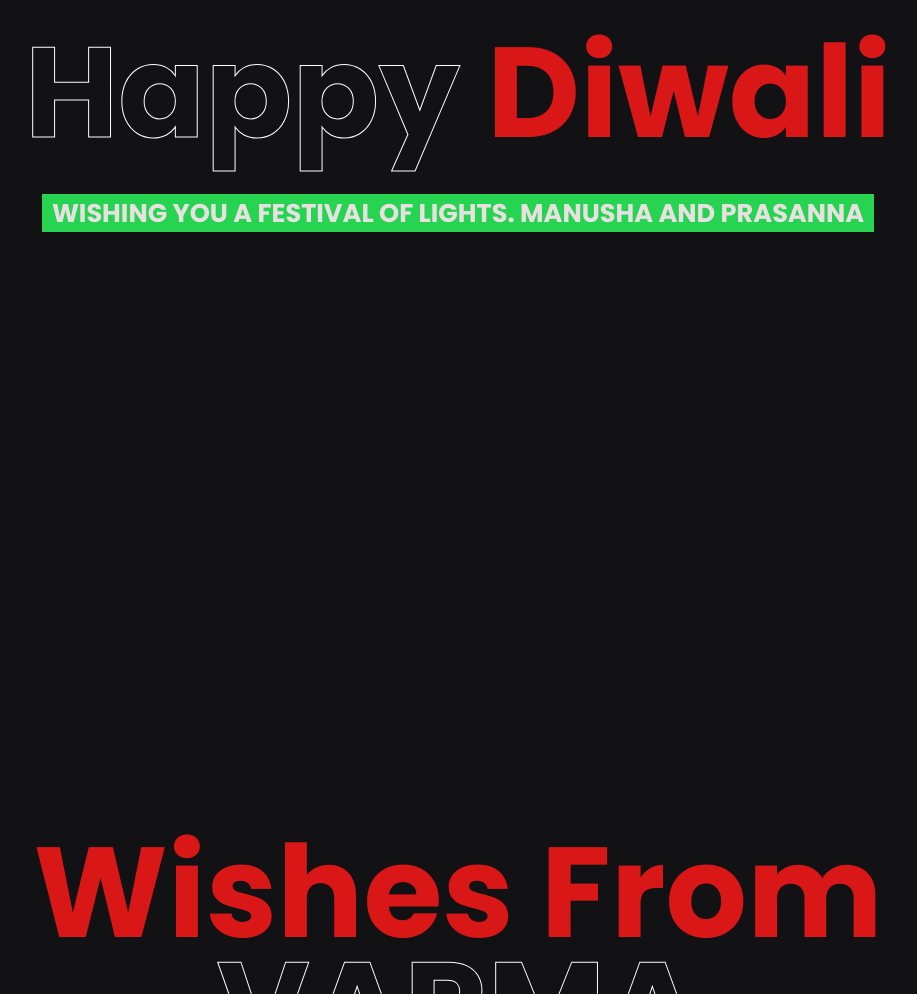
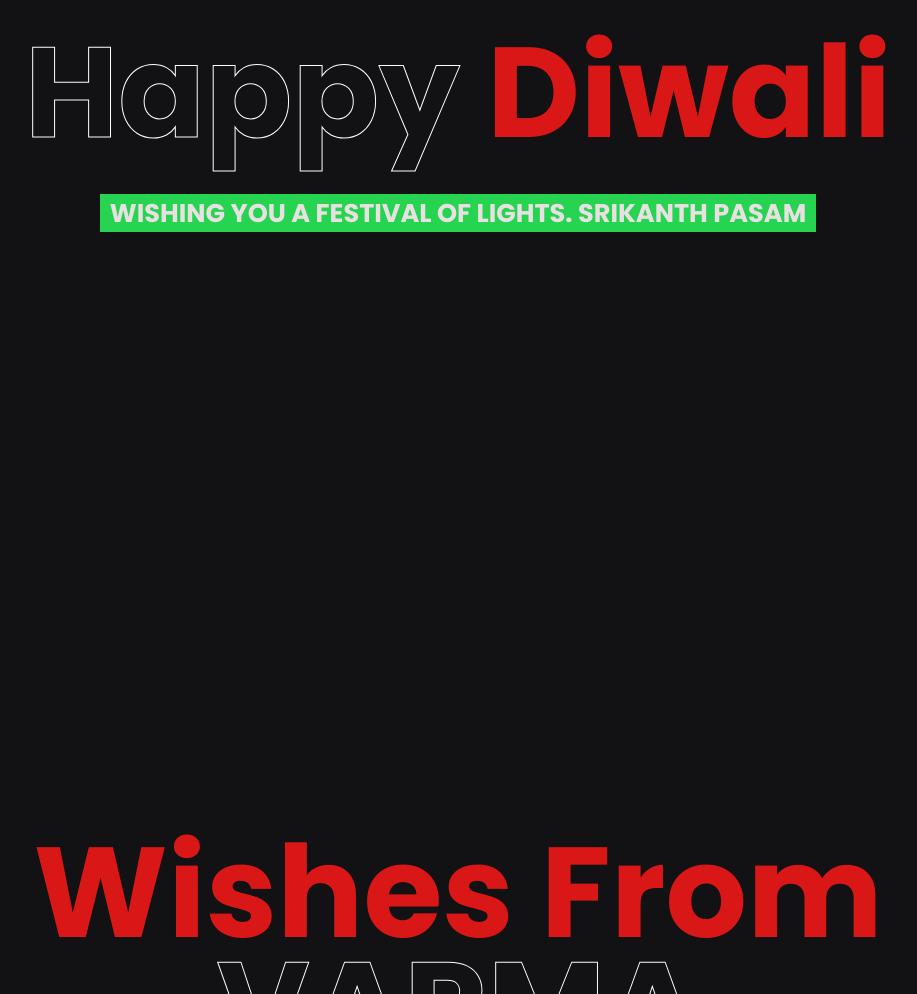
Before and after one commit to pasamsrikanth/diwali, a plain HTML site: page index.html in a window 1280 px wide. Shown: the part 1050-2044 px from the top of the page, without its empty margins (182-1099 px from the left). Drawn offline with nearby package versions, Linux system fonts and the light colour scheme.

Commit message:
updated_names

```diff
--- a/index.html
+++ b/index.html
@@ -14,7 +14,7 @@
 		<h2>
 			Happy <c>Diwali</c>
 			<span>Wishing you a festival of lights.
-			  <b>Manusha</b> and Prasanna</span>
+			  <b>Srikanth</b> Pasam</span>
 		</h2>
 	</section>
 
```
